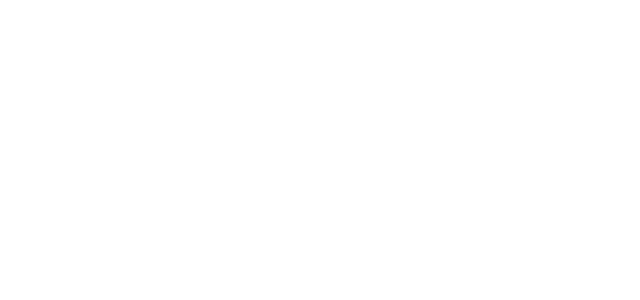
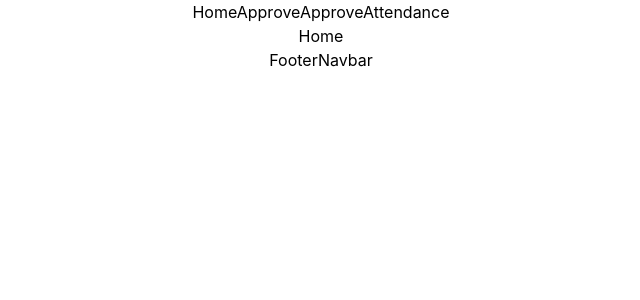
Before and after one commit to surya489/attendence-tracker, a React (Create React App) app: page / in a window 1280 px wide. Shown: the top 300 px of the page, without its empty margins (319-959 px from the left). Built offline with nearby package versions, Linux system fonts and the light colour scheme.

Commit message:
feat : components created, router installed

```diff
--- a/src/App.js
+++ b/src/App.js
@@ -1,8 +1,15 @@
 import './App.css';
+
+import { Sidebar } from './components/layout/Sidebar';
+import { Navbar } from './components/layout/Navbar';
+import { Footer } from './components/layout/Footer';
 
 function App() {
   return (
     <div className="App">
+      <Sidebar />
+      <Footer />
+      <Navbar />
     </div>
   );
 }
--- /dev/null
+++ b/src/components/layout/Footer.jsx
@@ -0,0 +1,11 @@
+
+
+export const Footer = () => {
+
+    return (
+        <>
+            Footer
+        </>
+    )
+
+}
--- /dev/null
+++ b/src/components/layout/Navbar.jsx
@@ -0,0 +1,11 @@
+
+
+export const Navbar = () => {
+
+    return (
+        <>
+            Navbar
+        </>
+    )
+
+}
--- /dev/null
+++ b/src/components/layout/Sidebar.jsx
@@ -0,0 +1,24 @@
+import { Routes, Route, Link } from 'react-router-dom';
+
+import { ApproveAttendance } from '../../pages/ApproveAttendance';
+import { Attendance } from '../../pages/Attendance';
+
+export const Sidebar = () => {
+
+    return (
+        <>
+            <nav>
+                <Link to='/'>Home</Link>
+                <Link to='/attendance'>Approve</Link>
+                <Link to='/approve-attendance'>ApproveAttendance</Link>
+            </nav>
+
+            <Routes>
+                <Route path='/' element={<h1>Home</h1>} />
+                <Route path='/attendance' element={Attendance} />
+                <Route path='/approve-attendance' element={ApproveAttendance} />
+            </Routes>
+        </>
+    )
+
+}
--- a/src/index.js
+++ b/src/index.js
@@ -3,11 +3,14 @@
 import './index.css';
 import App from './App';
 import reportWebVitals from './reportWebVitals';
+import { BrowserRouter } from 'react-router-dom';
 
 const root = ReactDOM.createRoot(document.getElementById('root'));
 root.render(
   <React.StrictMode>
-    <App />
+    <BrowserRouter>
+      <App />
+    </BrowserRouter>
   </React.StrictMode>
 );
 
--- /dev/null
+++ b/src/pages/ApproveAttendance.jsx
@@ -0,0 +1,11 @@
+
+
+export const ApproveAttendance = () => {
+
+    return (
+        <div className="">
+            ApproveAttendance
+        </div>
+    )
+
+}
--- /dev/null
+++ b/src/pages/Attendance.jsx
@@ -0,0 +1,11 @@
+
+
+export const Attendance = () => {
+
+    return (
+        <>
+            Attendance
+        </>
+    )
+
+}
```
Also changed, not shown: src/components/common/Badges.jsx (added, +11 -0 lines), src/components/common/Button.jsx (added, +11 -0 lines), src/components/common/Calendar.jsx (added, +11 -0 lines), src/components/common/Input.jsx (added, +11 -0 lines).
